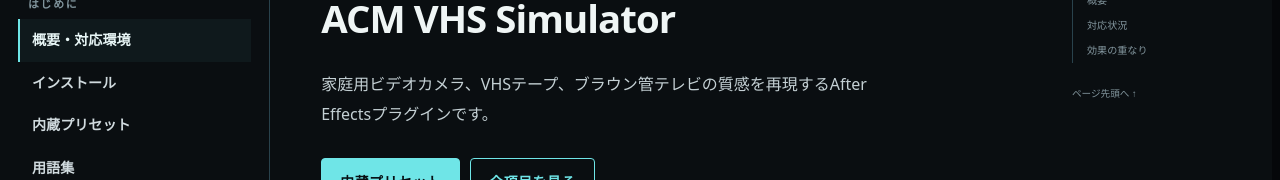
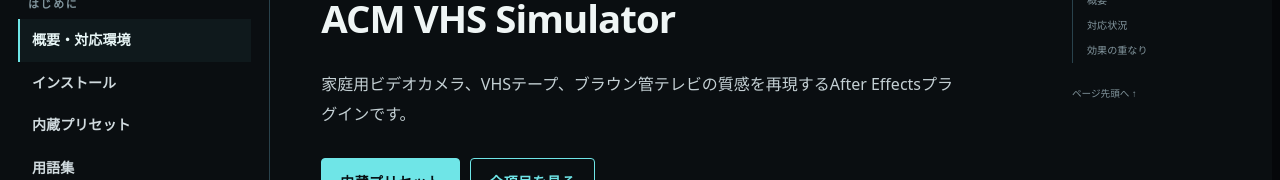
Before and after one commit to Alus444/ACM_website, a Vue app in the folder acm/: page /#/vhs-simulator/1 in a window 1280 px wide. Shown: the part 153-333 px from the top of the page. Built offline with nearby package versions, Linux system fonts and the light colour scheme.

Commit message:
Improve VHS hero copy wrapping

```diff
--- a/acm/src/pages/VhsSimulatorPage.vue
+++ b/acm/src/pages/VhsSimulatorPage.vue
@@ -1288,7 +1288,7 @@
 .page-heading h1 { margin: 0; color: #eff5f5; font-size: clamp(2rem, 3vw, 2.55rem); font-weight: 700; letter-spacing: -.025em; line-height: 1.25; }
 .hero-section { min-height: 360px; padding: 0 0 72px; }
 .kicker, .page-intro > p { color: var(--vhs-cyan); font-size: .58rem; font-weight: 700; letter-spacing: .22em; }
-.hero-lead { max-width: 580px; color: #9dafb7; font-size: .9rem; line-height: 1.9; }
+.hero-lead { max-width: 640px; color: #9dafb7; font-size: .9rem; line-height: 1.9; text-wrap: pretty; }
 .hero-actions { display: flex; flex-wrap: wrap; gap: 10px; margin-top: 28px; }
 .hero-actions a { padding: 11px 16px; border: 1px solid var(--vhs-cyan); border-radius: 4px; background: var(--vhs-cyan); color: #061014; font-size: .68rem; font-weight: 700; letter-spacing: .05em; text-decoration: none; }
 .hero-actions a:hover, .hero-actions a:focus-visible { box-shadow: 0 0 0 3px rgb(111 229 231 / 14%); outline: 0; }
```
